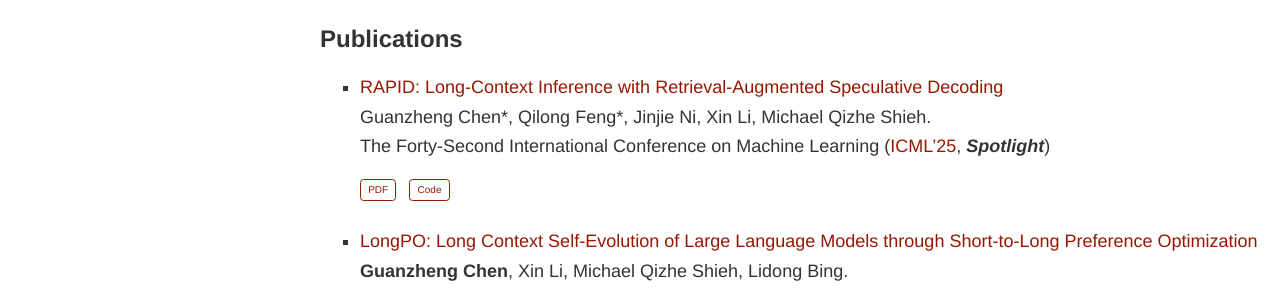
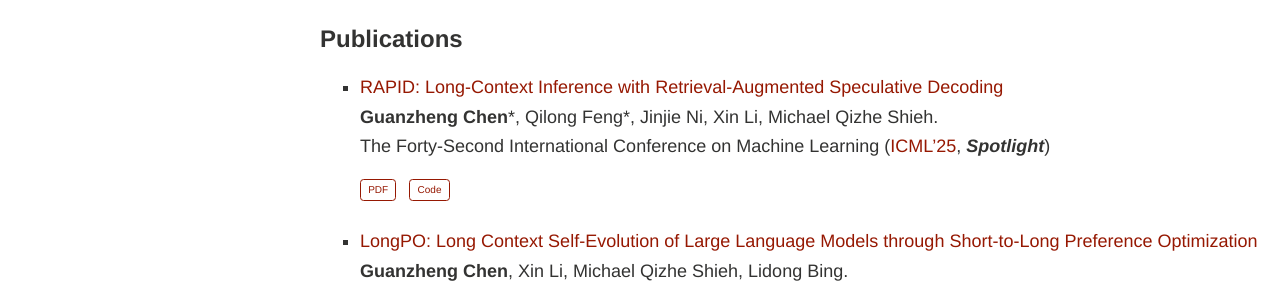
Before and after one commit to guanzhchen/guanzhchen.github.io, a Jekyll site: the page built from index.md, in a window 1280 px wide and 900 px high, scrolled down 546 px. Shown: the part 153-444 px from the top of the window. Built offline with Jekyll 4.4.1, drawn with Linux system fonts in a browser that asks for light colours; nearby versions of some CDN libraries; comment, search, counter and statistics services are not loaded; a style sheet for code colours, icons or effects is not loaded.

Commit message:
update news

```diff
--- a/index.md
+++ b/index.md
@@ -33,7 +33,7 @@ My research is driven by the passion for advancing the edge intelligence of larg
 ### Publications
 
 - [RAPID: Long-Context Inference with Retrieval-Augmented Speculative Decoding](https://arxiv.org/abs/2502.20330)<br>
-  Guanzheng Chen\*, Qilong Feng\*, Jinjie Ni, Xin Li, Michael Qizhe Shieh.<br>
+  **Guanzheng Chen**\*, Qilong Feng\*, Jinjie Ni, Xin Li, Michael Qizhe Shieh.<br>
    The Forty-Second International Conference on Machine Learning ([ICML'25](https://icml.cc/), ***Spotlight***)
 
   <div class="btn-links">
```
